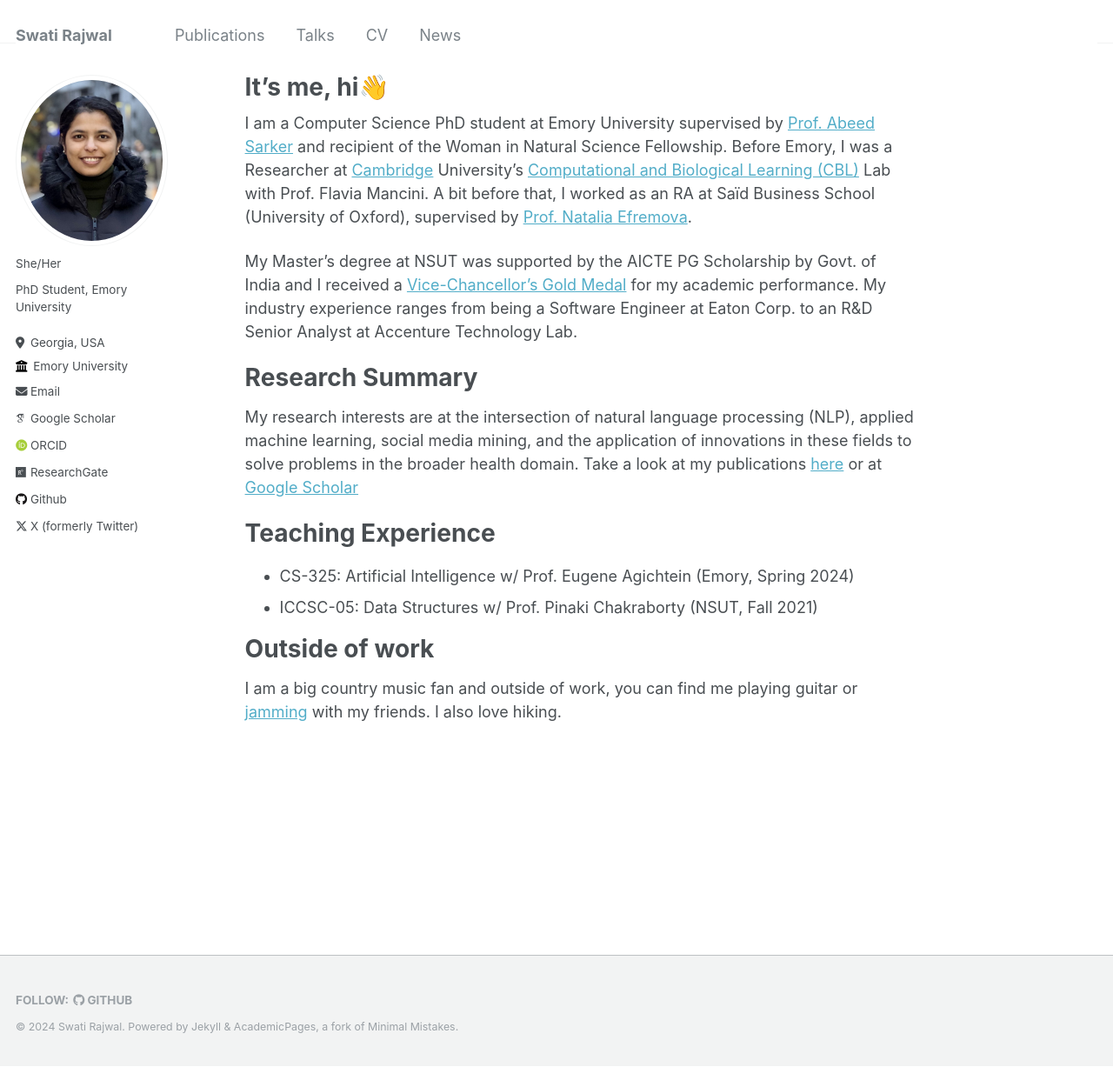
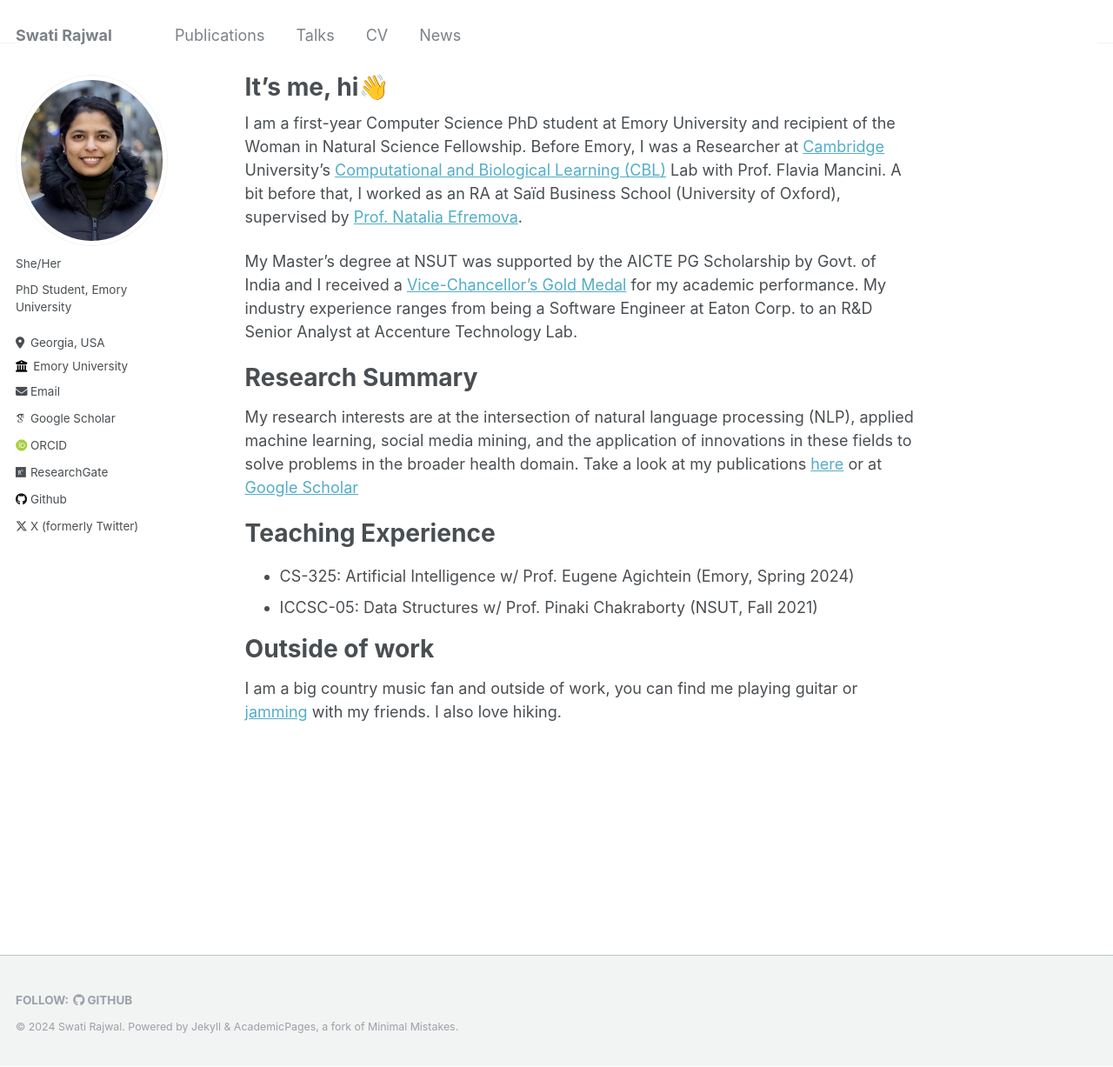
Before and after one commit to swati-rajwal/swati-rajwal.github.io, a Jekyll site: the page built from _pages/about.md, in a window 1280 px wide and 1227 px high. Shown: the whole window at 87% size. Built offline with Jekyll 4.4.1, drawn with Linux system fonts in a browser that asks for light colours; some web fonts are replaced.

Commit message:
Update about.md

```diff
--- a/_pages/about.md
+++ b/_pages/about.md
@@ -7,7 +7,7 @@
   - /about.html
 ---
 
-I am a Computer Science PhD student at Emory University supervised by <a href="https://winshipcancer.emory.edu/bios/faculty/sarker-abeed.html" target="_blank">Prof. Abeed Sarker</a> and recipient of the Woman in Natural Science Fellowship. Before Emory, I was a Researcher at <a href="https://neuroscience.cam.ac.uk/member/srajwal/" targe="_blank">Cambridge</a> University's <a href="https://cbl-website.onrender.com/" target="_blank">Computational and Biological Learning (CBL)</a> Lab with Prof. Flavia Mancini. A bit before that, I worked as an RA at Saïd Business School (University of Oxford), supervised by <a href="https://www.research.ox.ac.uk/researchers/natalia-efremova" target="_blank">Prof. Natalia Efremova</a>.
+I am a first-year Computer Science PhD student at Emory University and recipient of the Woman in Natural Science Fellowship. Before Emory, I was a Researcher at <a href="https://neuroscience.cam.ac.uk/member/srajwal/" targe="_blank">Cambridge</a> University's <a href="https://cbl-website.onrender.com/" target="_blank">Computational and Biological Learning (CBL)</a> Lab with Prof. Flavia Mancini. A bit before that, I worked as an RA at Saïd Business School (University of Oxford), supervised by <a href="https://www.research.ox.ac.uk/researchers/natalia-efremova" target="_blank">Prof. Natalia Efremova</a>.
 
 My Master's degree at NSUT was supported by the AICTE PG Scholarship by Govt. of India and I received a <a href="https://www.linkedin.com/feed/update/urn:li:activity:7108505289506627584/" target="_blank">Vice-Chancellor's Gold Medal</a> for my academic performance. My industry experience ranges from being a Software Engineer at Eaton Corp. to an R&D Senior Analyst at Accenture Technology Lab.
 
```
